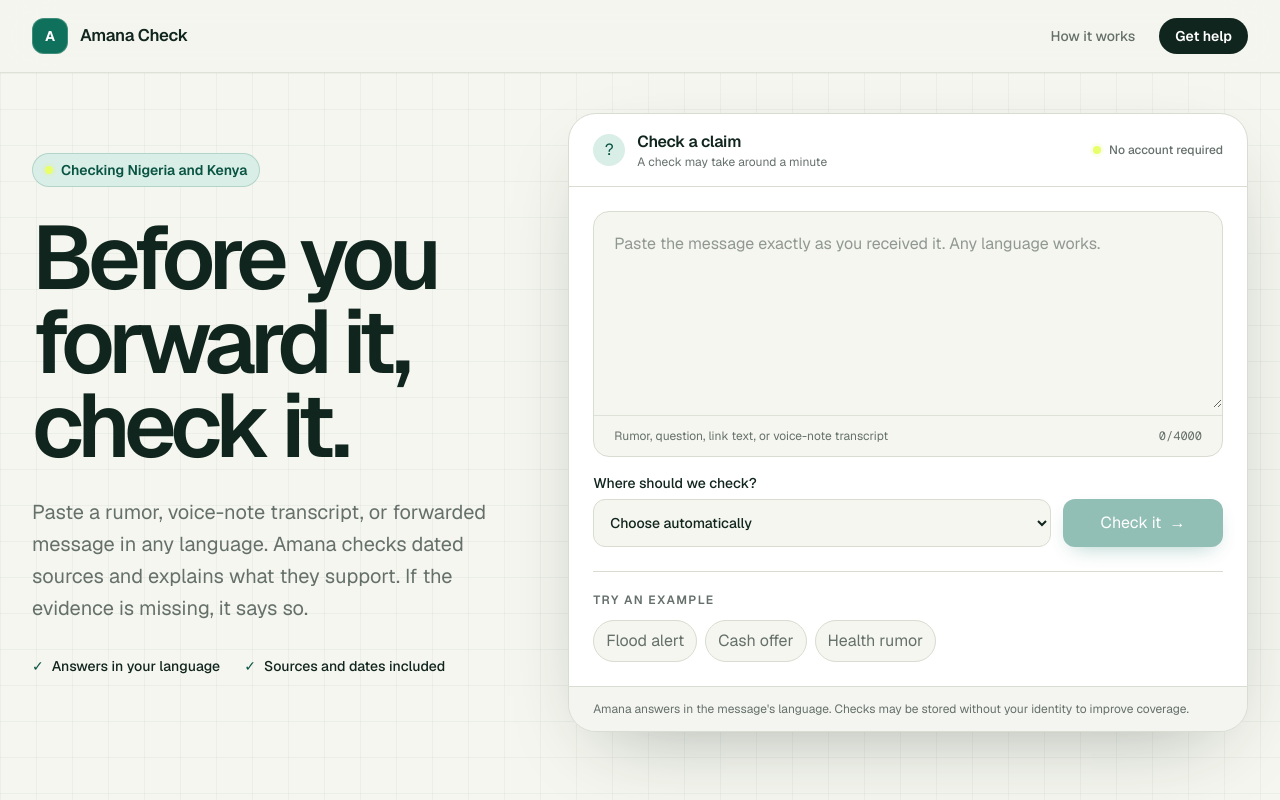
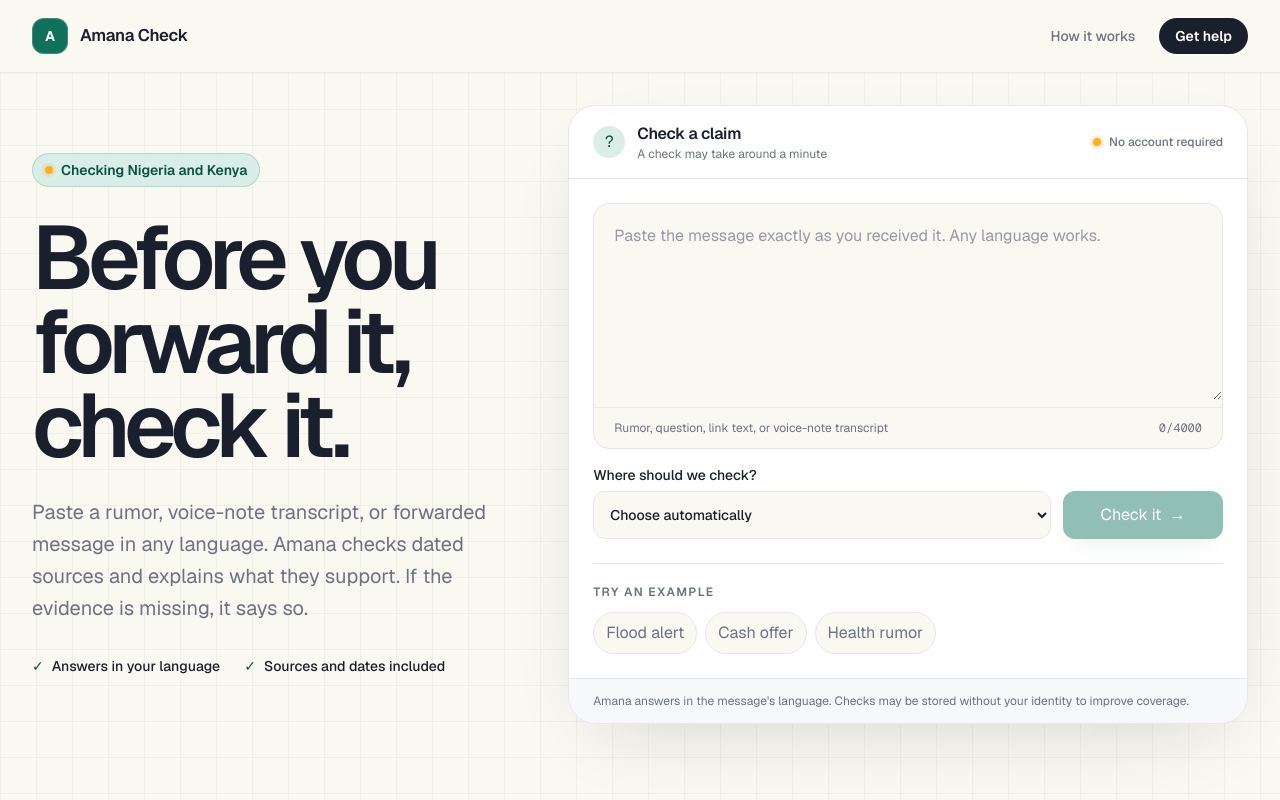
Before and after one commit to LordGhostX/amana-check, a Next.js app: page / in a window 1280 px wide. Shown: the top 800 px of the page. Built offline with nearby package versions, Linux system fonts and the light colour scheme; no server answers; the database is empty.

Commit message:
style: switch UI to a fixed light green theme

```diff
--- a/src/app/admin/admin-login.tsx
+++ b/src/app/admin/admin-login.tsx
@@ -50,12 +50,12 @@
       <button
         type="submit"
         disabled={sending || passcode.length === 0}
-        className="h-12 rounded-xl bg-brand px-4 text-sm font-semibold text-white transition-colors hover:bg-[#095343] disabled:opacity-50"
+        className="h-12 rounded-xl bg-brand px-4 text-sm font-semibold text-white transition-colors hover:bg-brand-strong disabled:opacity-50"
       >
         {sending ? "Signing in…" : "Sign in"}
       </button>
       {error ? (
-        <p className="rounded-xl border border-red-200 bg-red-50 p-3 text-sm text-red-700 dark:border-red-900 dark:bg-red-950/40 dark:text-red-300">
+        <p className="rounded-xl border border-red-200 bg-red-50 p-3 text-sm text-red-700">
           {error}
         </p>
       ) : null}
--- a/src/app/admin/page.tsx
+++ b/src/app/admin/page.tsx
@@ -36,7 +36,7 @@
   if (!authed) {
     return (
       <main className="page-grid grid flex-1 place-items-center px-5 py-12">
-        <div className="w-full max-w-md overflow-hidden rounded-[1.75rem] border border-line bg-surface shadow-[0_28px_80px_-36px_rgba(17,37,31,0.45)]">
+        <div className="w-full max-w-md overflow-hidden rounded-[1.75rem] border border-line bg-surface shadow-[0_28px_80px_-36px_rgb(var(--panel-rgb)/0.2)]">
           <header className="border-b border-line p-6">
             <p className="font-mono text-xs tracking-[0.16em] text-brand-strong uppercase">
               Restricted access
--- a/src/app/check-form.tsx
+++ b/src/app/check-form.tsx
@@ -135,10 +135,10 @@
   }
 
   return (
-    <div className="min-w-0 lg:-mt-10">
+    <div className="min-w-0 lg:-mt-12">
       <form
         onSubmit={onSubmit}
-        className="overflow-hidden rounded-[1.75rem] border border-line bg-surface shadow-[0_28px_80px_-36px_rgba(17,37,31,0.38)]"
+        className="overflow-hidden rounded-[1.75rem] border border-line bg-surface shadow-[0_28px_80px_-36px_rgb(var(--panel-rgb)/0.2)]"
       >
         <div className="flex items-center justify-between border-b border-line px-5 py-4 sm:px-6">
           <div className="flex items-center gap-3">
@@ -158,7 +158,7 @@
             </div>
           </div>
           <span className="hidden items-center gap-2 text-xs font-medium text-muted sm:flex">
-            <span className="size-2 rounded-full bg-accent shadow-[0_0_0_3px_rgba(217,247,95,0.12)]" />
+            <span className="size-2 rounded-full bg-accent shadow-[0_0_0_3px_rgb(var(--accent-rgb)/0.18)]" />
             No account required
           </span>
         </div>
@@ -199,7 +199,7 @@
             <button
               type="submit"
               disabled={state === "loading" || text.trim().length < 3}
-              className="group flex h-12 items-center justify-center gap-2 rounded-xl bg-brand px-5 text-sm font-semibold text-white shadow-[0_8px_22px_-10px_rgba(15,113,91,0.9)] transition-all hover:-translate-y-0.5 hover:bg-[#095343] disabled:translate-y-0 disabled:opacity-45 sm:min-w-40"
+              className="group flex h-12 items-center justify-center gap-2 rounded-xl bg-brand px-5 text-sm font-semibold text-white shadow-[0_8px_22px_-10px_rgb(var(--brand-rgb)/0.35)] transition-all hover:-translate-y-0.5 hover:bg-brand-strong disabled:translate-y-0 disabled:opacity-45 sm:min-w-40"
             >
               {state === "loading" ? (
                 <>
@@ -245,7 +245,7 @@
             <div className="flex items-center gap-3">
               <span className="relative flex size-3">
                 <span className="absolute inline-flex h-full w-full animate-ping rounded-full bg-accent opacity-40" />
-                <span className="relative inline-flex size-3 rounded-full bg-accent shadow-[0_0_0_3px_rgba(217,247,95,0.12)]" />
+                <span className="relative inline-flex size-3 rounded-full bg-accent shadow-[0_0_0_3px_rgb(var(--accent-rgb)/0.18)]" />
               </span>
               <p className="font-semibold">Checking the message</p>
             </div>
@@ -260,7 +260,7 @@
         {error ? (
           <p
             role="alert"
-            className="rounded-2xl border border-red-300 bg-red-50 px-5 py-4 text-sm text-red-900 dark:border-red-900 dark:bg-red-950 dark:text-red-100"
+            className="rounded-2xl border border-red-300 bg-red-50 px-5 py-4 text-sm text-red-900"
           >
             <span className="font-semibold">The check did not finish.</span>{" "}
             {error}
--- a/src/app/globals.css
+++ b/src/app/globals.css
@@ -1,18 +1,22 @@
 @import "tailwindcss";
 
 :root {
-  --background: #f5f6ef;
-  --foreground: #17201d;
+  color-scheme: light;
+  --background: #f9f8f1;
+  --foreground: #1a1f2e;
   --surface: #ffffff;
-  --surface-muted: #eef0e8;
-  --border: #d8dcd1;
-  --muted: #65706b;
-  --ink: #11251f;
-  --panel: #11251f;
+  --surface-muted: #f3f4f6;
+  --border: #e5e7eb;
+  --muted: #6b7280;
+  --ink: #1a1f2e;
+  --panel: #1a1f2e;
   --brand: #0f715b;
   --brand-strong: #095343;
   --brand-soft: #d9eee6;
-  --accent: #e8ff6b;
+  --accent: #fdb022;
+  --panel-rgb: 26 31 46;
+  --brand-rgb: 15 113 91;
+  --accent-rgb: 253 176 34;
 }
 
 @theme inline {
@@ -109,19 +113,3 @@
     transition-duration: 0.01ms !important;
   }
 }
-
-@media (prefers-color-scheme: dark) {
-  :root {
-    --background: #101713;
-    --foreground: #edf2eb;
-    --surface: #18211d;
-    --surface-muted: #202b26;
-    --border: #34413b;
-    --muted: #a4afa9;
-    --ink: #eaf5ee;
-    --brand: #0f715b;
-    --brand-strong: #9ae6cc;
-    --brand-soft: #1e4237;
-    --accent: #d9f75f;
-  }
-}
--- a/src/app/help/page.tsx
+++ b/src/app/help/page.tsx
@@ -87,7 +87,7 @@
                   return (
                     <li
                       key={row.id}
-                      className="flex min-h-48 flex-col rounded-2xl border border-line bg-surface p-5 text-sm shadow-[0_18px_45px_-38px_rgba(17,37,31,0.6)]"
+                      className="flex min-h-48 flex-col rounded-2xl border border-line bg-surface p-5 text-sm shadow-[0_18px_45px_-38px_rgb(var(--panel-rgb)/0.24)]"
                     >
                       <div className="flex flex-wrap items-start justify-between gap-3">
                         <span className="text-base font-semibold text-ink">
@@ -99,14 +99,14 @@
                       </div>
                       <div className="mt-2">
                         {row.verifiedAt ? (
-                          <span className="inline-flex items-center gap-1.5 text-xs font-medium text-emerald-700 dark:text-emerald-400">
+                          <span className="inline-flex items-center gap-1.5 text-xs font-medium text-emerald-700">
                             <span aria-hidden="true">✓</span> Verified{" "}
                             {new Date(row.verifiedAt).toLocaleDateString(
                               "en-GB",
                             )}
                           </span>
                         ) : (
-                          <span className="text-xs font-medium text-amber-700 dark:text-amber-400">
+                          <span className="text-xs font-medium text-amber-700">
                             Not yet independently verified; confirm locally
                           </span>
                         )}
--- a/src/app/methodology/page.tsx
+++ b/src/app/methodology/page.tsx
@@ -234,10 +234,8 @@
             </ul>
           </section>
 
-          <section className="rounded-[1.75rem] border border-amber-300 bg-amber-50 p-5 sm:p-7 dark:border-amber-900 dark:bg-amber-950/40">
-            <p className="font-mono text-xs text-amber-800 dark:text-amber-300">
-              05 / LIMITS
-            </p>
+          <section className="rounded-[1.75rem] border border-amber-300 bg-amber-50 p-5 sm:p-7">
+            <p className="font-mono text-xs text-amber-800">05 / LIMITS</p>
             <h2 className="mt-3 text-2xl font-semibold tracking-[-0.03em] text-ink">
               Current limits
             </h2>
@@ -261,7 +259,7 @@
         <div className="lg:col-span-2">
           <Link
             href="/"
-            className="inline-flex items-center gap-2 rounded-xl bg-brand px-5 py-3 text-sm font-semibold text-white transition-colors hover:bg-[#095343]"
+            className="inline-flex items-center gap-2 rounded-xl bg-brand px-5 py-3 text-sm font-semibold text-white transition-colors hover:bg-brand-strong"
           >
             Check a message <span aria-hidden="true">→</span>
           </Link>
--- a/src/app/page.tsx
+++ b/src/app/page.tsx
@@ -43,7 +43,7 @@
           <header className="flex flex-col items-start lg:sticky lg:top-28">
             <div className="mb-7 inline-flex items-center gap-2 rounded-full border border-brand/20 bg-brand-soft px-3 py-1.5 text-sm font-semibold text-brand-strong">
               <span
-                className="size-2 rounded-full bg-accent shadow-[0_0_0_3px_rgba(217,247,95,0.12)]"
+                className="size-2 rounded-full bg-accent shadow-[0_0_0_3px_rgb(var(--accent-rgb)/0.18)]"
                 aria-hidden="true"
               />
               Checking Nigeria and Kenya
```
Also changed, not shown: src/app/admin/admin-console.tsx (+10 -10 lines), src/app/answer-card.tsx (+14 -25 lines).
